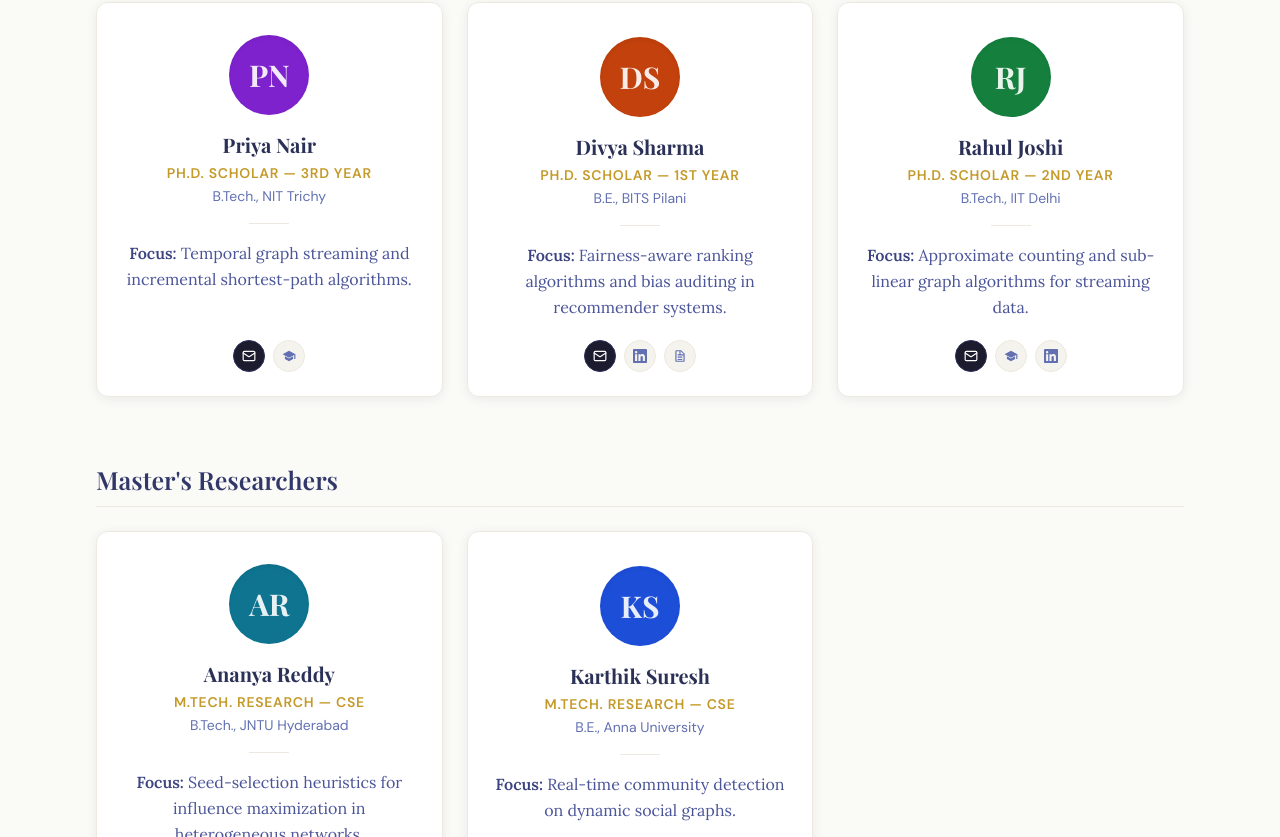
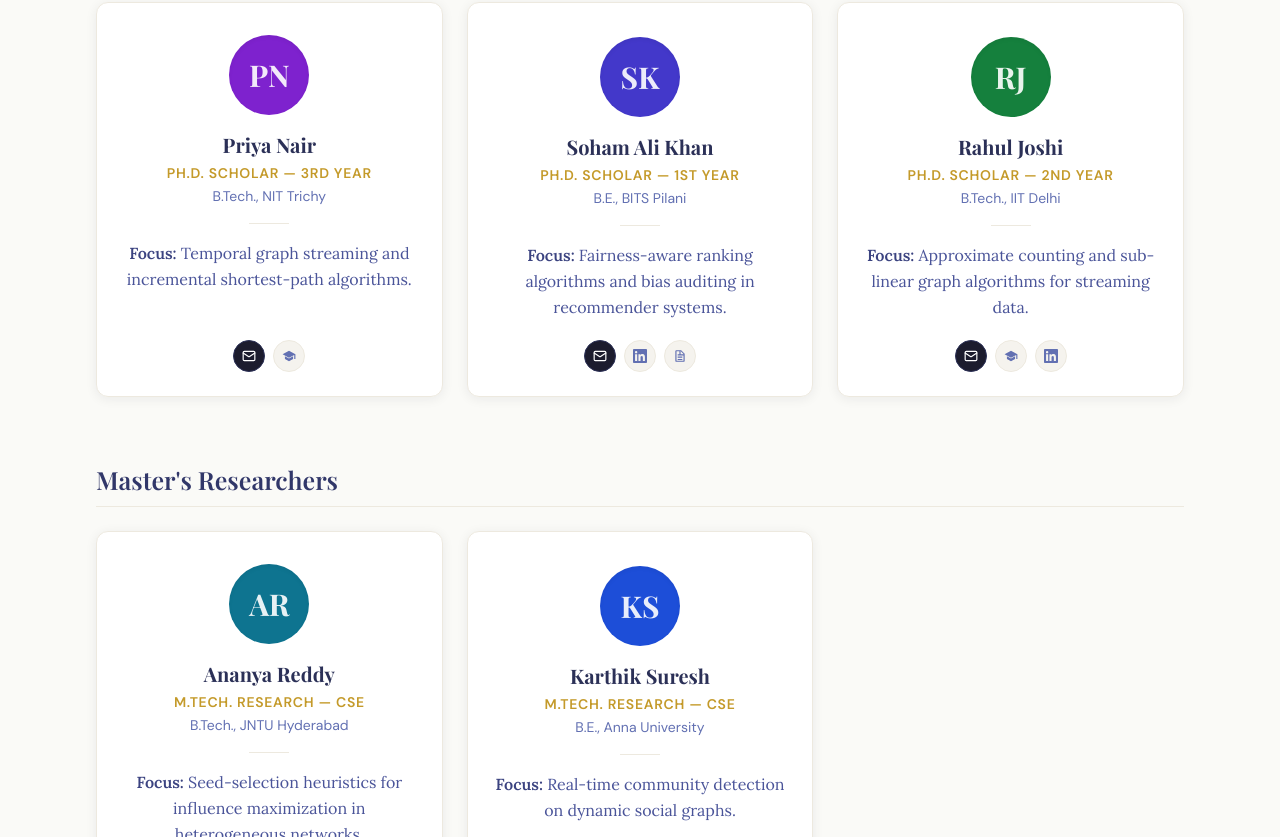
Before and after one commit to anbh126-arch/paleoweb1, a React (Vite) app: page /#/team in a window 1280 px wide. Shown: the part 1020-1857 px from the top of the page. Built offline with nearby package versions, Linux system fonts and the light colour scheme; a web font is replaced by a local one.

Commit message:
Update team member name from Divya to Soham

```diff
--- a/src/pages/teamData.js
+++ b/src/pages/teamData.js
@@ -52,7 +52,7 @@ export const PHD = [
     cv:       null,
   },
   {
-    name:     'Divya Sharma',
+    name:     'Soham Ali Khan',
     role:     'Ph.D. Scholar — 1st Year',
     degree:   'B.E., BITS Pilani',
     focus:    'Fairness-aware ranking algorithms and bias auditing in recommender systems.',
```
